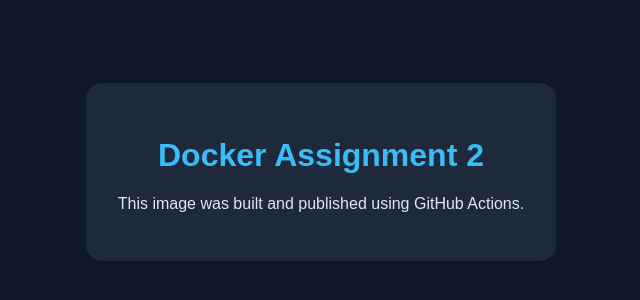
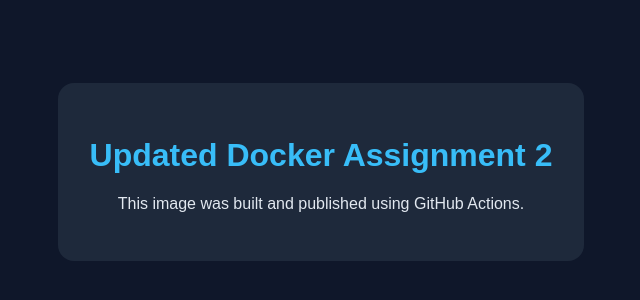
Before and after one commit to shodhankb03/aprilbatch2026, a plain HTML site: page Dockerassignment2/index.html in a window 1280 px wide. Shown: the part 228-528 px from the top of the page, without its empty margins (319-959 px from the left). Drawn offline with Linux system fonts and the light colour scheme.

Commit message:
Update application webpage

```diff
--- a/Dockerassignment2/index.html
+++ b/Dockerassignment2/index.html
@@ -29,7 +29,7 @@
   </head>
   <body>
     <main>
-      <h1>Docker Assignment 2</h1>
+      <h1>Updated Docker Assignment 2</h1>
       <p>This image was built and published using GitHub Actions.</p>
     </main>
   </body>
```
